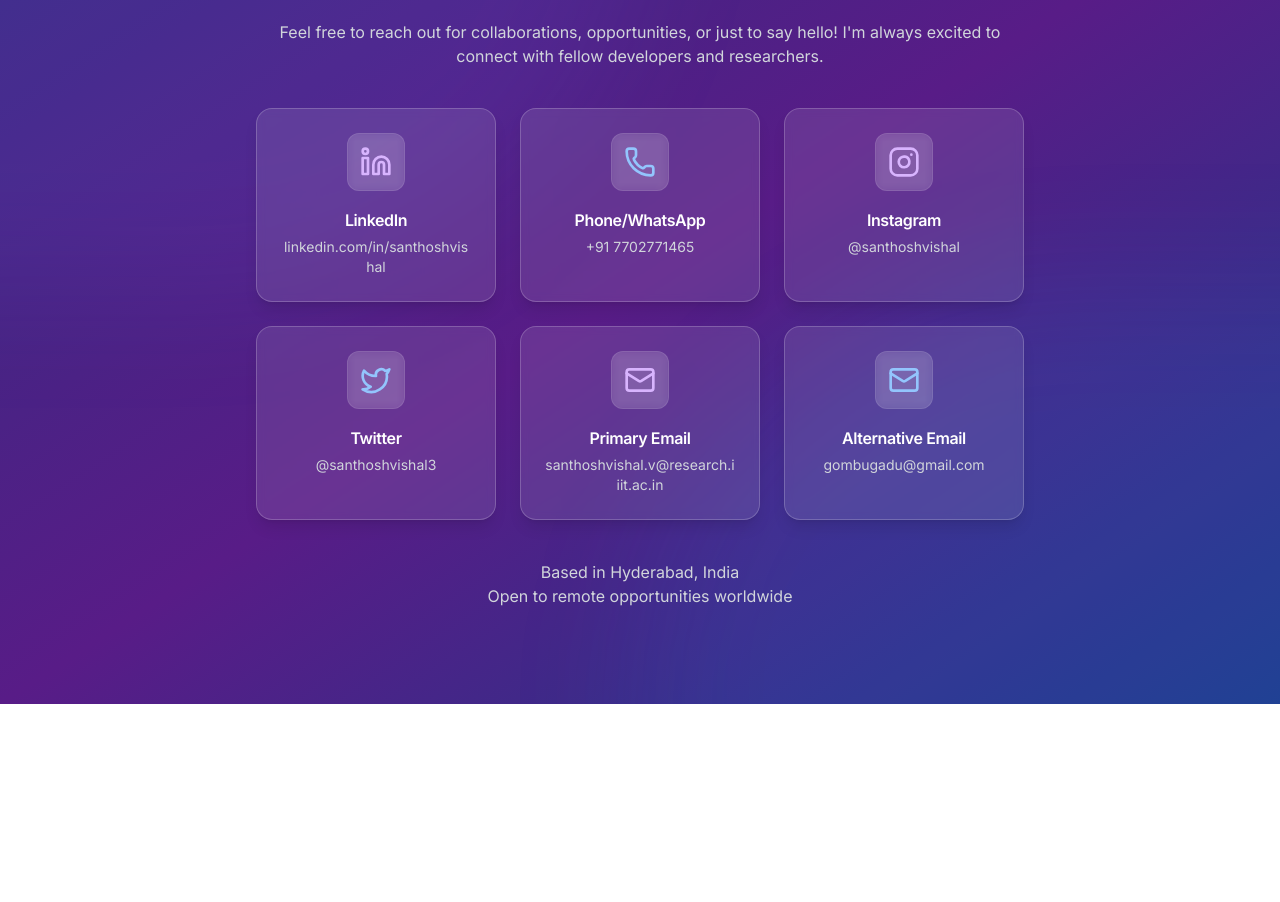
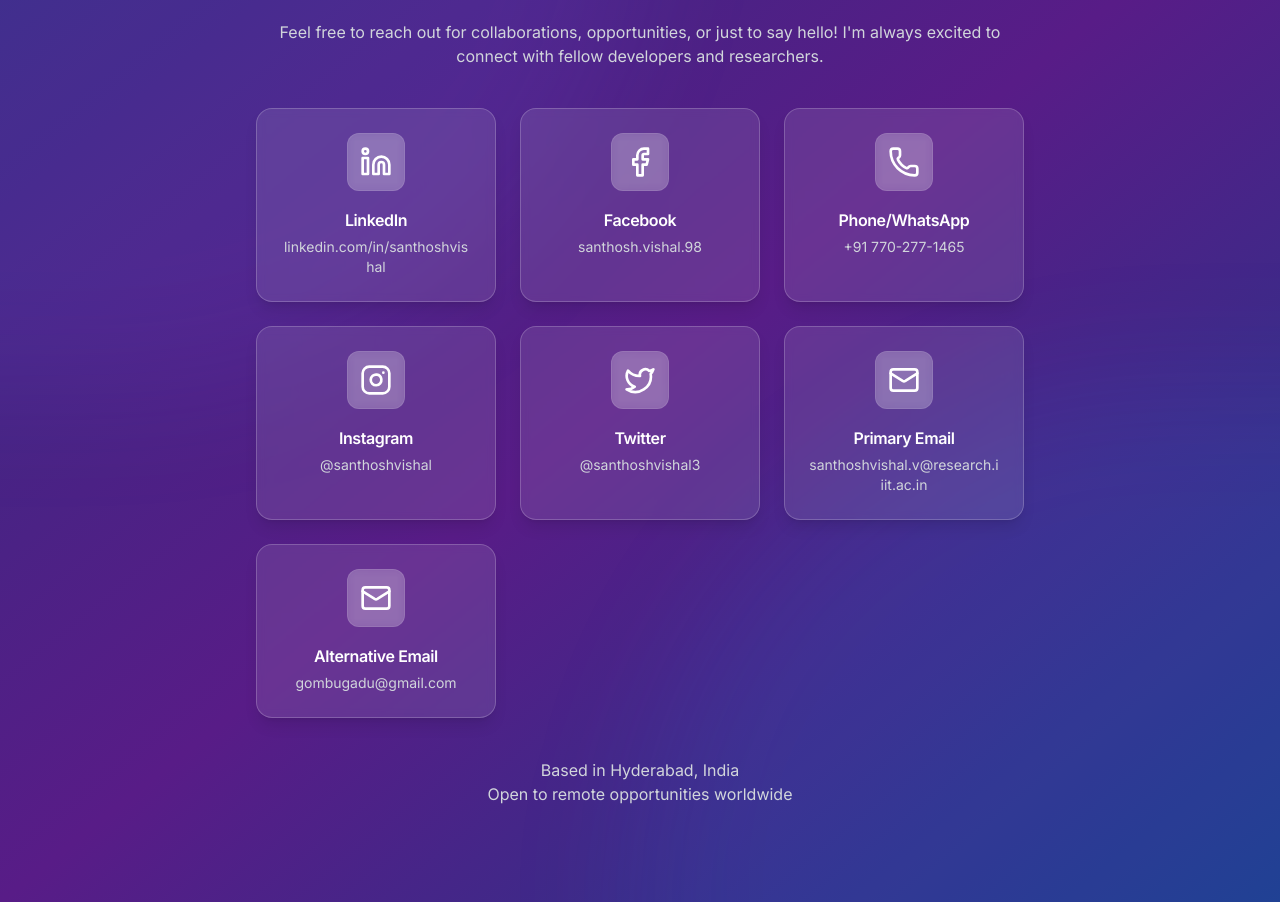
Before and after one commit to vsv2014/Bolt_VSV_porfolio, a React (Vite) app: page / in a window 1280 px wide. Shown: the part 10656-11558 px from the top of the page. Before the commit the page ends 11360 px from the top, so only its background shows below. Built offline with nearby package versions, Linux system fonts and the light colour scheme.

Commit message:
feat: Add Facebook and improve contact icon visibility

```diff
--- a/src/components/sections/Contact.tsx
+++ b/src/components/sections/Contact.tsx
@@ -1,41 +1,47 @@
 import { FC } from 'react';
 import { motion } from 'framer-motion';
-import { Linkedin, Instagram, Twitter, Mail, Phone } from 'lucide-react';
+import { Linkedin, Instagram, Twitter, Mail, Phone, Facebook } from 'lucide-react';
 
 const Contact: FC = () => {
   const contacts = [
     {
-      icon: <Linkedin className="w-6 h-6 sm:w-8 sm:h-8 text-purple-300" />,
+      icon: <Linkedin className="w-6 h-6 sm:w-8 sm:h-8 text-white" />,
       href: 'https://www.linkedin.com/in/santhoshvishal',
       label: 'LinkedIn',
       value: 'linkedin.com/in/santhoshvishal'
     },
     {
-      icon: <Phone className="w-6 h-6 sm:w-8 sm:h-8 text-blue-300" />,
+      icon: <Facebook className="w-6 h-6 sm:w-8 sm:h-8 text-white" />,
+      href: 'https://www.facebook.com/santhosh.vishal.98',
+      label: 'Facebook',
+      value: 'santhosh.vishal.98'
+    },
+    {
+      icon: <Phone className="w-6 h-6 sm:w-8 sm:h-8 text-white" />,
       href: 'tel:+917702771465',
       label: 'Phone/WhatsApp',
-      value: '+91 7702771465'
+      value: '+91 770-277-1465'
     },
     {
-      icon: <Instagram className="w-6 h-6 sm:w-8 sm:h-8 text-purple-300" />,
+      icon: <Instagram className="w-6 h-6 sm:w-8 sm:h-8 text-white" />,
       href: 'https://www.instagram.com/santhoshvishal',
       label: 'Instagram',
       value: '@santhoshvishal'
     },
     {
-      icon: <Twitter className="w-6 h-6 sm:w-8 sm:h-8 text-blue-300" />,
+      icon: <Twitter className="w-6 h-6 sm:w-8 sm:h-8 text-white" />,
       href: 'https://twitter.com/santhoshvishal3',
       label: 'Twitter',
       value: '@santhoshvishal3'
     },
     {
-      icon: <Mail className="w-6 h-6 sm:w-8 sm:h-8 text-purple-300" />,
+      icon: <Mail className="w-6 h-6 sm:w-8 sm:h-8 text-white" />,
       href: 'mailto:santhoshvishal.v@research.iiit.ac.in',
       label: 'Primary Email',
       value: 'santhoshvishal.v@research.iiit.ac.in'
     },
     {
-      icon: <Mail className="w-6 h-6 sm:w-8 sm:h-8 text-blue-300" />,
+      icon: <Mail className="w-6 h-6 sm:w-8 sm:h-8 text-white" />,
       href: 'mailto:gombugadu@gmail.com',
       label: 'Alternative Email',
       value: 'gombugadu@gmail.com'
@@ -74,7 +80,7 @@ const Contact: FC = () => {
                 whileTap={{ scale: 0.95 }}
                 className="group bg-white/10 backdrop-blur-sm p-4 sm:p-6 rounded-2xl shadow-lg hover:shadow-xl transition-all duration-300 flex flex-col items-center gap-3 sm:gap-4 border border-white/20"
               >
-                <div className="p-3 bg-white/10 rounded-xl group-hover:bg-white/20 transition-colors backdrop-blur-sm border border-white/10">
+                <div className="p-3 bg-white/20 rounded-xl group-hover:bg-white/30 transition-colors backdrop-blur-sm border border-white/10">
                   {contact.icon}
                 </div>
                 <div className="text-center">
```
